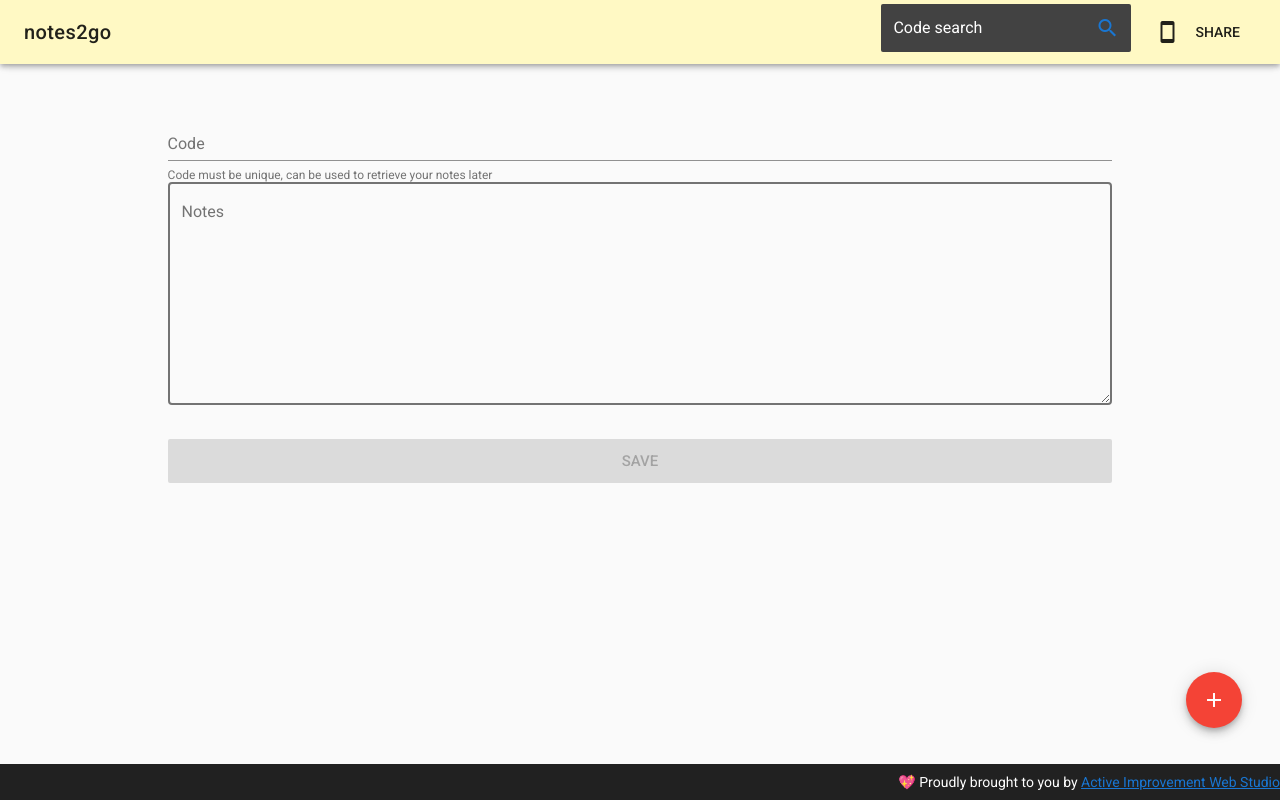
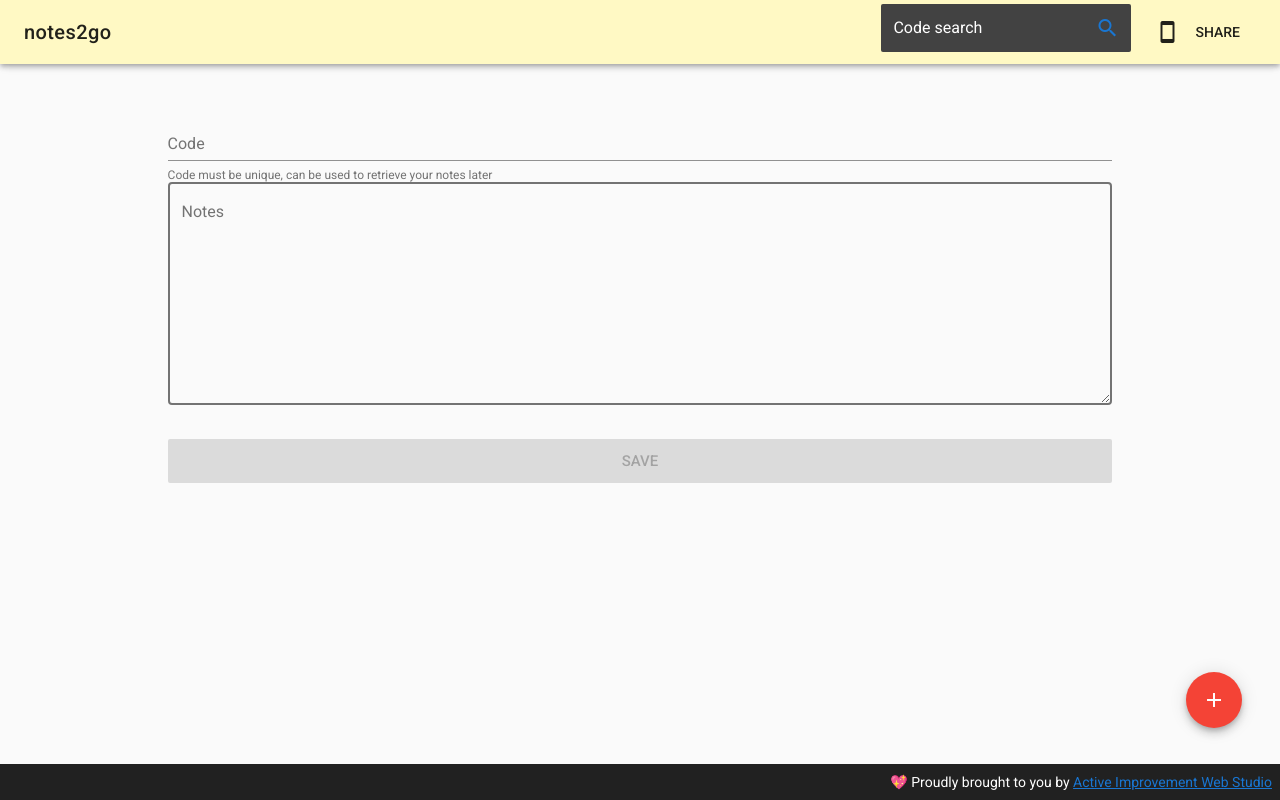
Before and after one commit to ijklim/notes2go, a Vue app: page / in a window 1280 px wide. Built offline with nearby package versions, Linux system fonts and the light colour scheme; no server answers; what vue-sweetalert2 would draw is missing.

Commit message:
Add right padding to footer

```diff
--- a/src/components/layouts/AppFooter.vue
+++ b/src/components/layouts/AppFooter.vue
@@ -1,5 +1,5 @@
 <template>
-  <v-footer dark class="white--text">
+  <v-footer dark class="white--text pr-2">
     <v-spacer />
     💖 Proudly brought to you by&nbsp;<a href="https://aiwebstudio.com" target="_blank">Active Improvement Web Studio</a>
   </v-footer>
```
